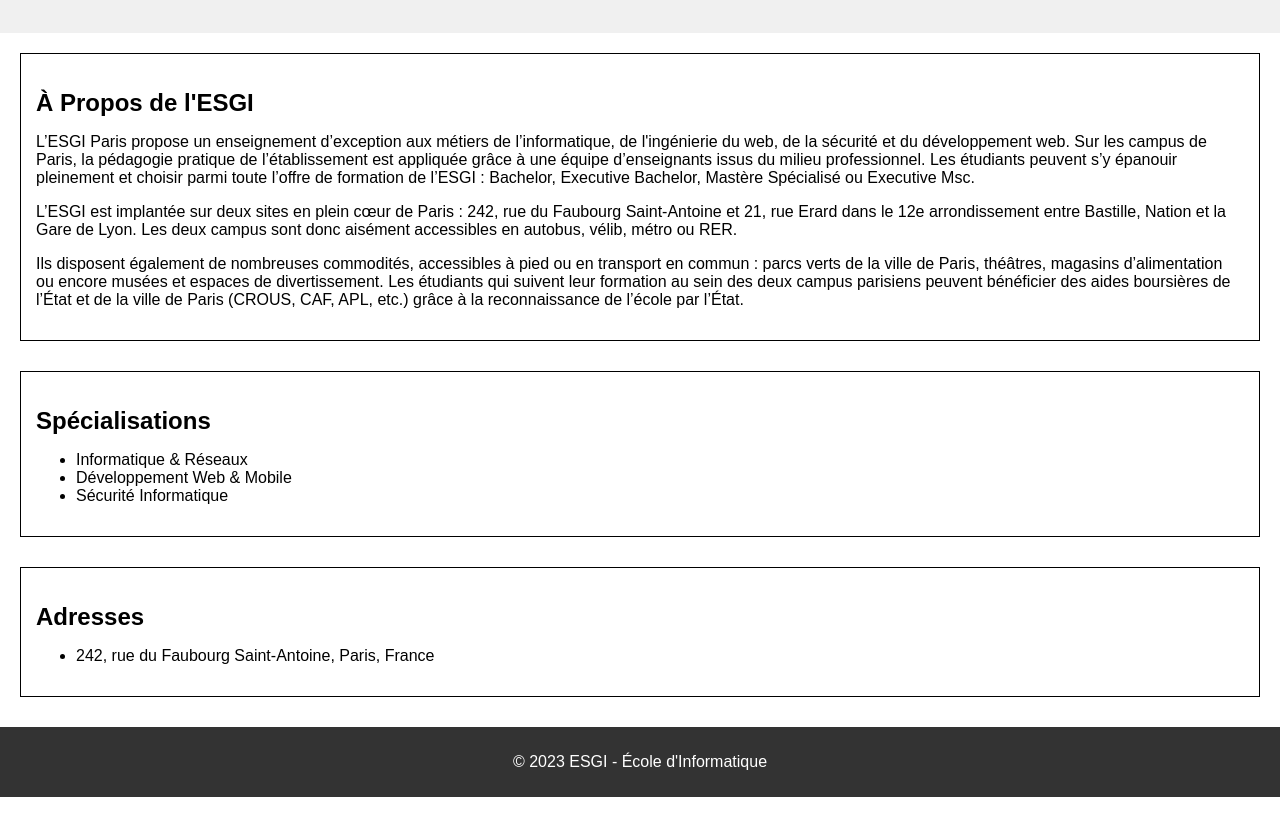
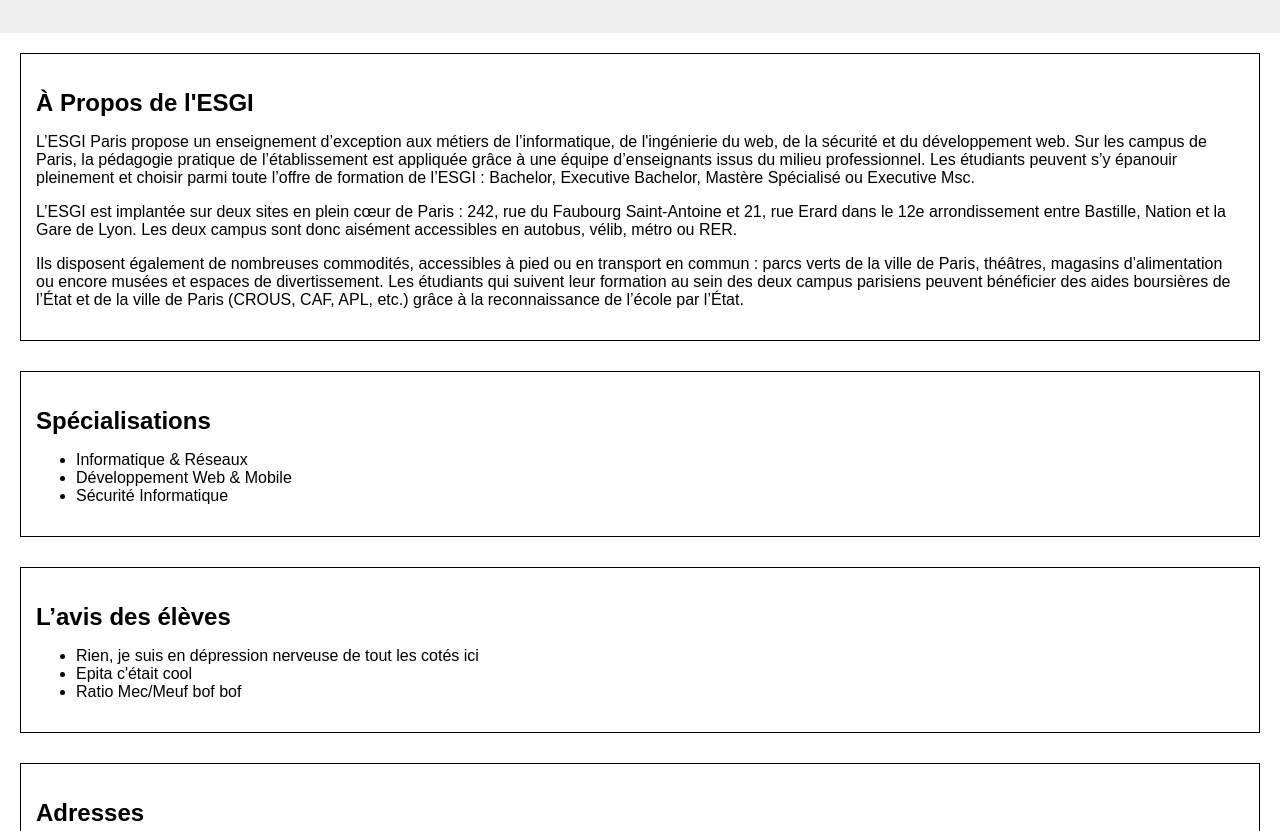
Before and after one commit to Pichouri/GitProjet, a plain HTML site: page index.html in a window 1280 px wide. Shown: the part 121-952 px from the top of the page. Before the commit the page ends 918 px from the top, so only its background shows below. Drawn offline with Linux system fonts and the light colour scheme.

Commit message:
Ajout Avis des etudiants

```diff
--- a/index.html
+++ b/index.html
@@ -31,10 +31,20 @@
       </ul>
     </section>
 
+    <section id="comment">
+      <h2>L’avis des élèves</h2>
+      <ul>
+        <li>Rien, je suis en dépression nerveuse de tout les cotés ici</li>
+        <li>Epita c'était cool</li>
+        <li>Ratio Mec/Meuf bof bof</li>
+      </ul>
+    </section>
+
     <section id="address">
       <h2>Adresses</h2>
       <ul>
         <li>242, rue du Faubourg Saint-Antoine, Paris, France</li>
+        <li>21 rue Érard, Paris, France</li>
       </ul>
     </section>
   </main>
```
